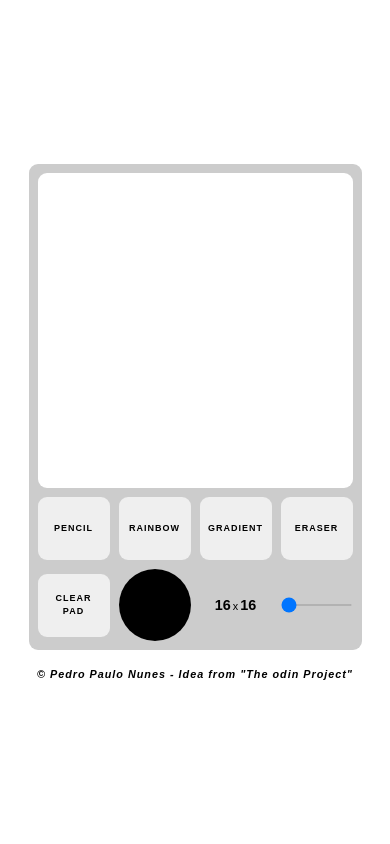
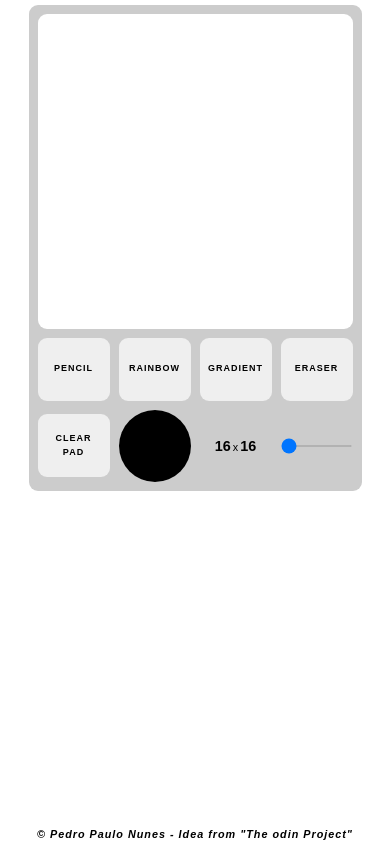
Before and after one commit to tysper/OdinProject-EtchSketch, a plain HTML site: page index.html in a window 390 px wide. Drawn offline with Linux system fonts and the light colour scheme.

Commit message:
mobile devices

```diff
--- a/script.js
+++ b/script.js
@@ -148,7 +148,6 @@ function updateGridSize(grid) {
 btnModes.forEach((x) => {
   const [el, mode] = x;
   el.addEventListener("click", () => {
-    console.log(mode);
     updateCurrentMode(mode);
   });
 });
@@ -176,6 +175,7 @@ rangeSliderEl.onchange = function () {
 updateCurrentMode(pencilMode);
 
 window.addEventListener("touchmove", (e) => {
+  // e.preventDefault();
   const y = e.touches[0].screenY;
   const x = e.touches[0].screenX;
   const gridItem = document.elementFromPoint(x, y);
--- a/style.css
+++ b/style.css
@@ -144,7 +144,10 @@ footer {
   /* .c__window {
     max-width: 80vw;
   } */
-
+  body {
+    justify-content: space-between;
+    padding: 0.5rem 0;
+  }
   html {
     overflow: hidden;
   }
```
